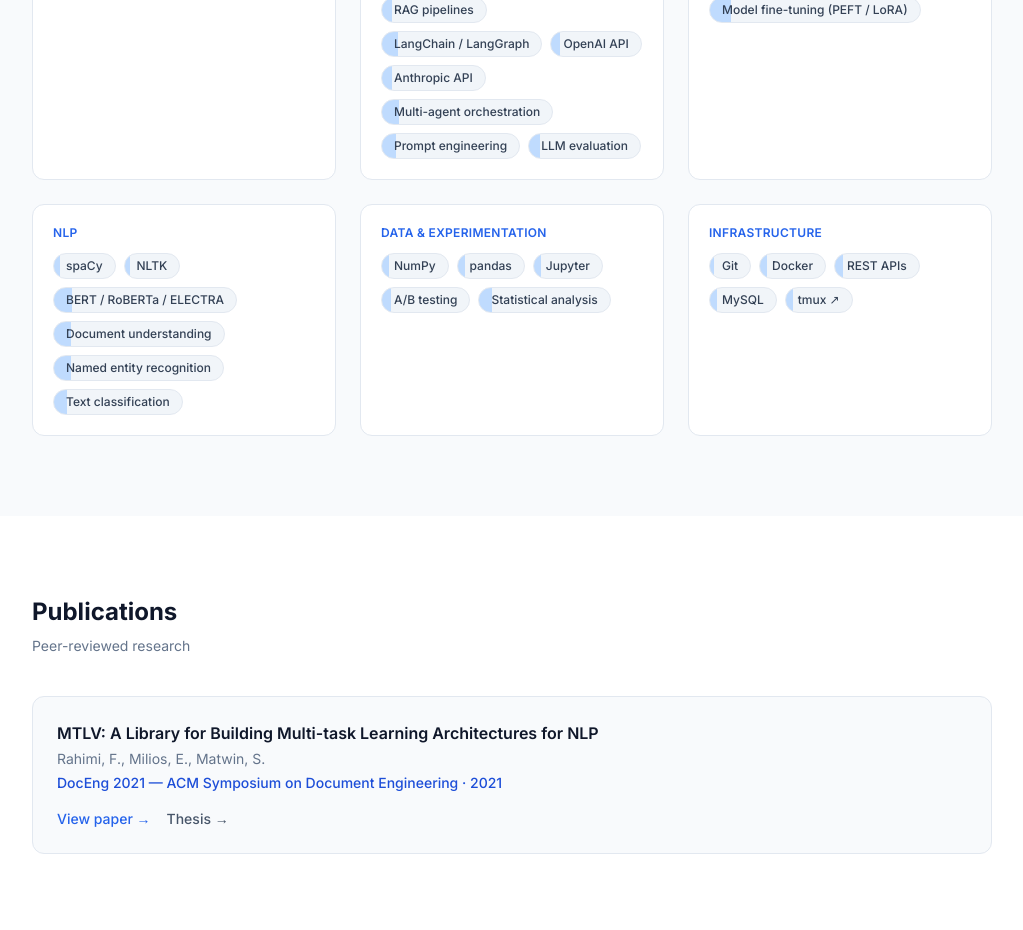
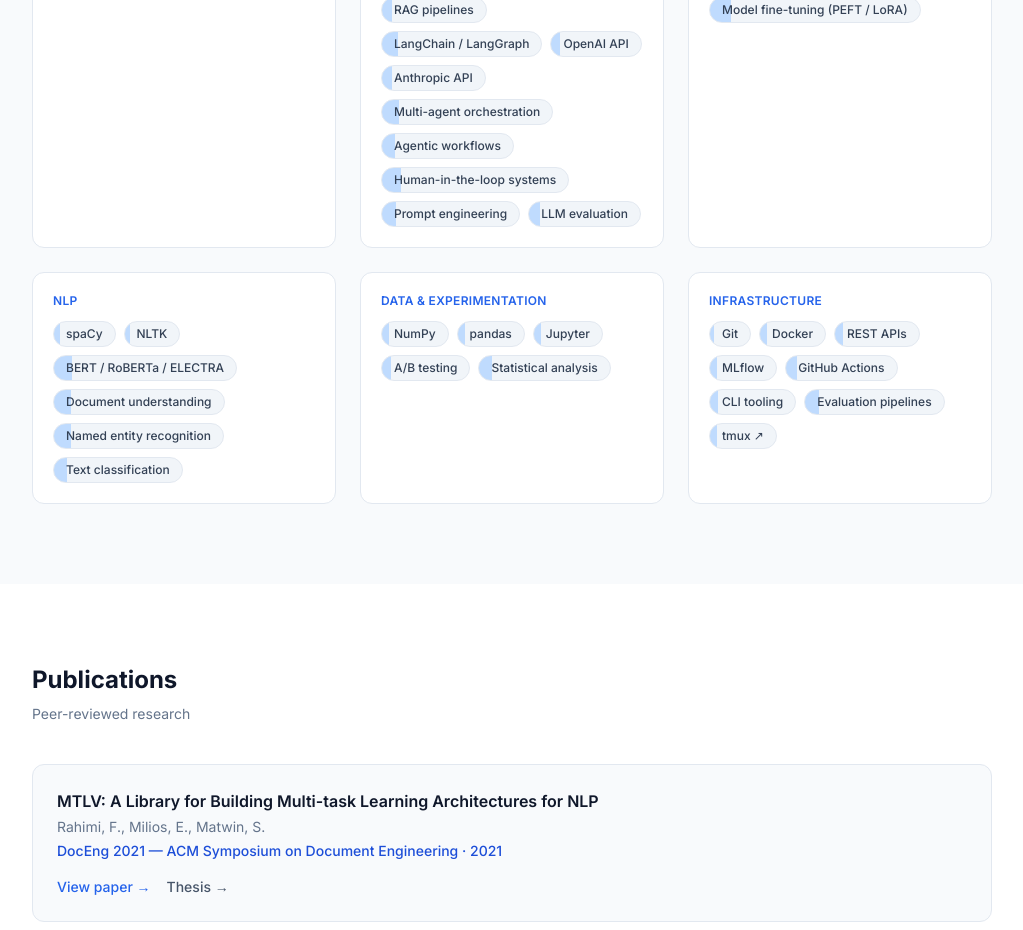
Before and after one commit to fatemerhmi/fatemerhmi.github.io, a Next.js app: page / in a window 1280 px wide. Shown: the part 3420-4350 px from the top of the page, without its empty margins (128-1151 px from the left). Built offline with nearby package versions, Linux system fonts and the light colour scheme.

Commit message:
Refine skills section for target AI roles

```diff
--- a/components/Skills.tsx
+++ b/components/Skills.tsx
@@ -14,6 +14,8 @@ const skillGroups = [
       "OpenAI API",
       "Anthropic API",
       "Multi-agent orchestration",
+      "Agentic workflows",
+      "Human-in-the-loop systems",
       "Prompt engineering",
       "LLM evaluation",
     ],
@@ -39,7 +41,16 @@ const skillGroups = [
   },
   {
     group: "Infrastructure",
-    items: ["Git", "Docker", "REST APIs", "MySQL", "tmux"],
+    items: [
+      "Git",
+      "Docker",
+      "REST APIs",
+      "MLflow",
+      "GitHub Actions",
+      "CLI tooling",
+      "Evaluation pipelines",
+      "tmux",
+    ],
   },
 ];
 
```
